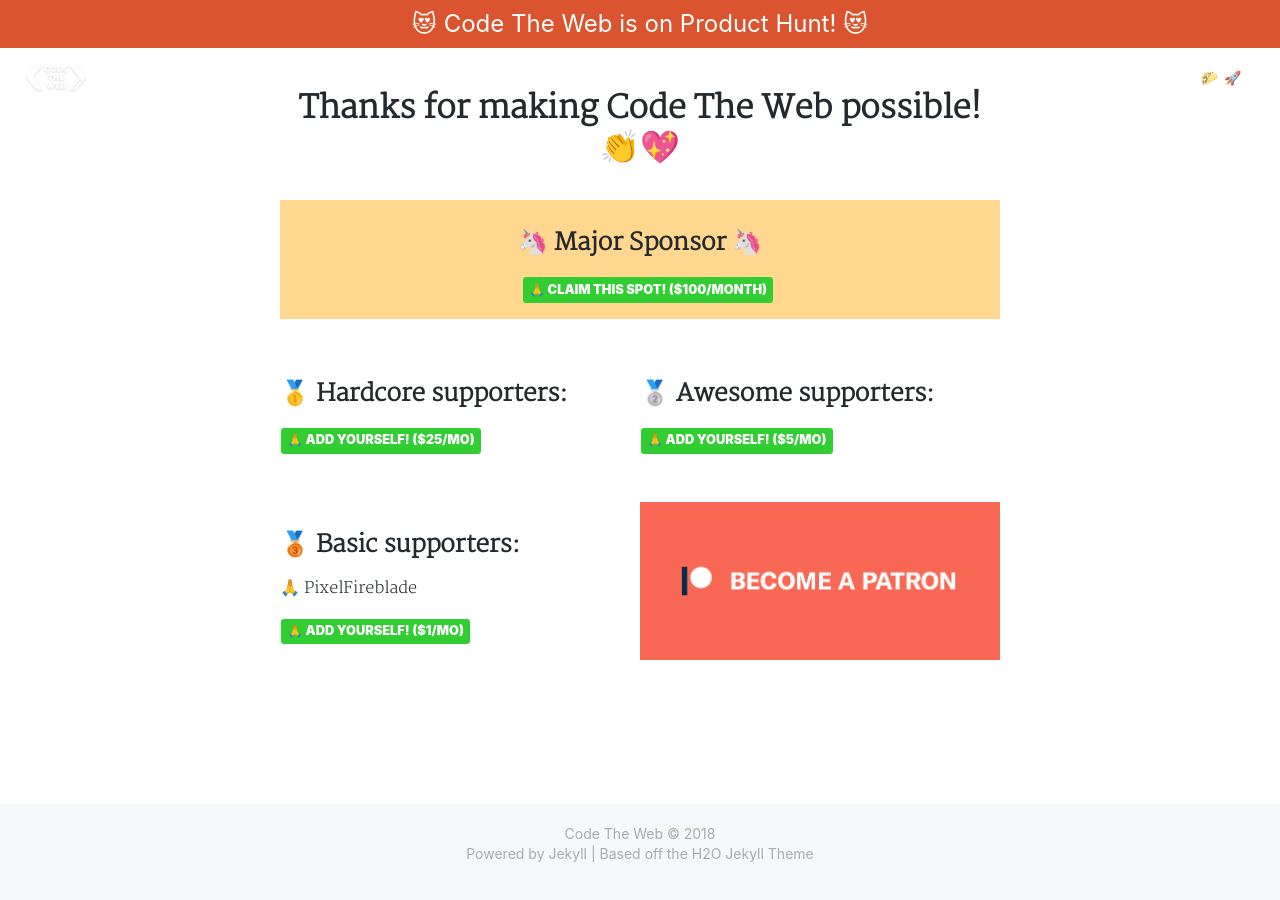
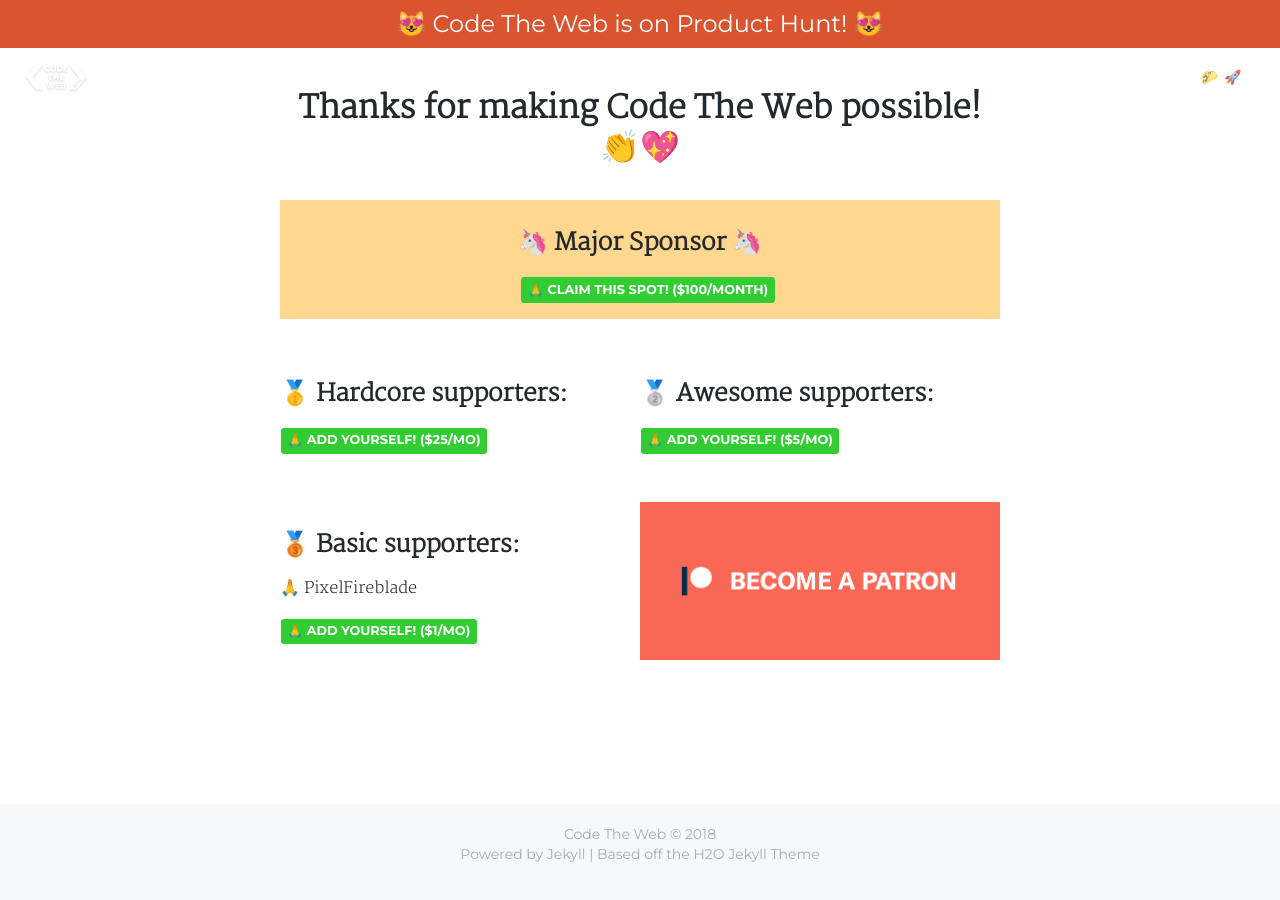
Before and after one commit to Booligoosh/codetheweb.blog, a Jekyll site: the page built from thanks.html, in a window 1280 px wide. Built offline with Jekyll 4.4.1, drawn with Linux system fonts in a browser that asks for light colours; nearby versions of some CDN libraries; comment, search, counter and statistics services are not loaded; a style sheet for code colours, icons or effects is not loaded.

Commit message:
Changed sans serif font to Montserrat! (finally)

```diff
--- a/assets/css/style.scss
+++ b/assets/css/style.scss
@@ -3,10 +3,17 @@
 
 $banner-shadow: 0 4px 100px rgba(0, 38, 55, 0.31);
 $theme-color-single: #F0957E;
+$sans-serif: 'Montserrat';
+
+@import url('https://fonts.googleapis.com/css?family=Montserrat');
 
 body, html {
     min-height: 100%;
     height: auto;
+}
+
+body {
+    font-family: $sans-serif;
 }
 
 .card-style {
@@ -292,7 +299,7 @@
 
 .social-share-home span {
     display: block;
-    font-family: -apple-system,Verdana,"PingFang SC","Helvetica Neue",Arial,"Hiragino Sans GB","Microsoft YaHei","WenQuanYi Micro Hei",sans-serif !important;
+    font-family: $sans-serif !important;
     margin-bottom: 4px;
 }
 
@@ -472,7 +479,7 @@
     margin-bottom: 15px;
     display: block;
     color: #757575;
-    font-family: -apple-system,Verdana,"PingFang SC","Helvetica Neue",Arial,"Hiragino Sans GB","Microsoft YaHei","WenQuanYi Micro Hei",sans-serif
+    font-family: $sans-serif;
 }
 
 .learn-link-post, .learn-lang-banner, .learn-index-banner {
@@ -1370,7 +1377,7 @@
     margin-top: 1.5em;
     width: max-content;
     border-radius: .25em;
-    font-family: -apple-system,Verdana,"PingFang SC","Helvetica Neue",Arial,"Hiragino Sans GB","Microsoft YaHei","WenQuanYi Micro Hei",sans-serif;
+    font-family: $sans-serif;
     color: white;
     text-transform: uppercase;
     font-weight: 900;
```
